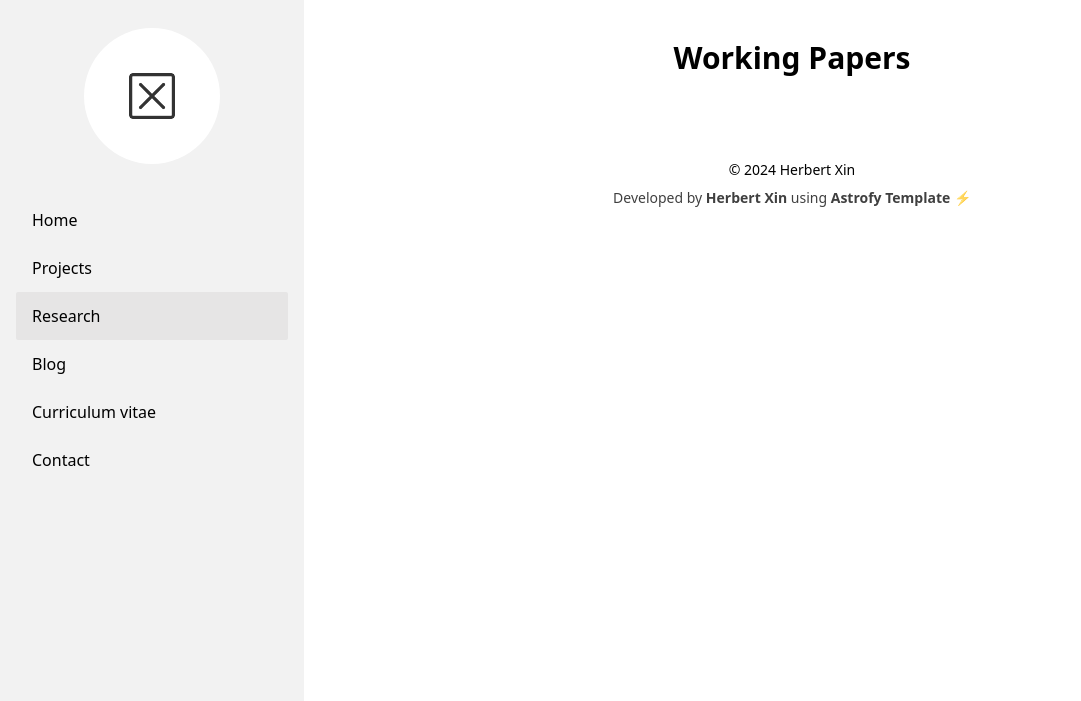
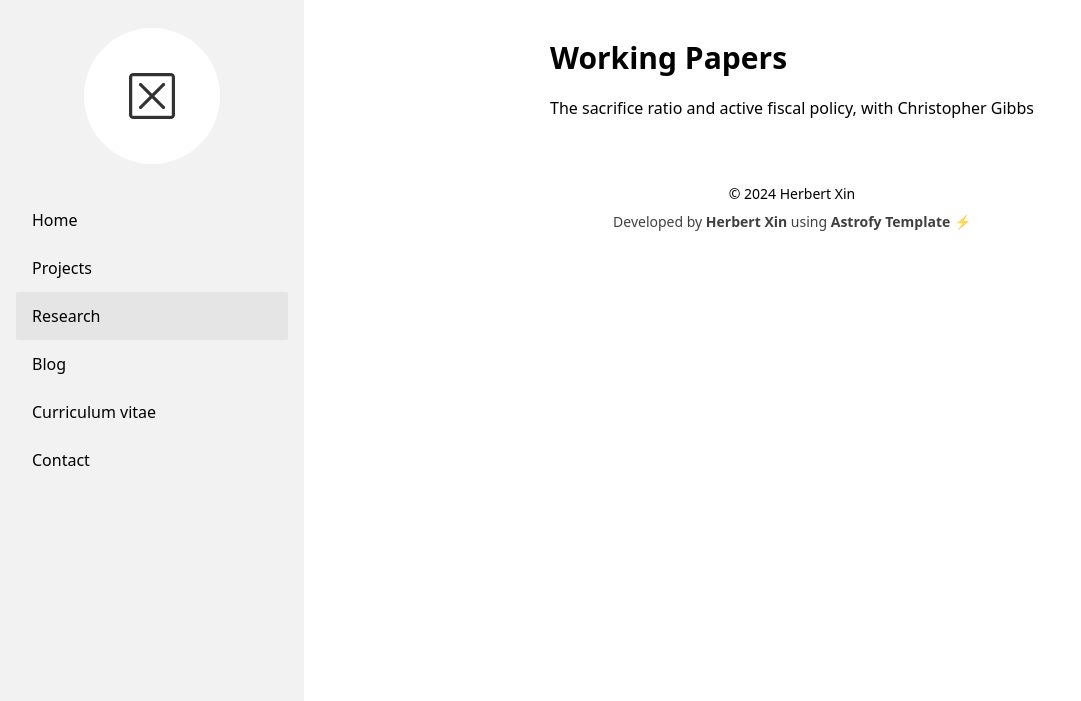
Before and after one commit to herbertwxin/herbertwxin.github.io, an Astro site: page /research in a window 1280 px wide. Shown: the top 701 px of the page, without its empty margins (0-1081 px from the left). Built offline with nearby package versions, Linux system fonts and the light colour scheme; Astro itself is replaced by a stand-in of ours.

Commit message:
Added new working paper

```diff
--- a/src/pages/research.astro
+++ b/src/pages/research.astro
@@ -7,4 +7,8 @@ import BaseLayout from "../layouts/BaseLayout.astro";
         <div class="text-3xl w-full font-bold">Working Papers</div>
     </div>
 
+    <text>
+        The sacrifice ratio and active fiscal policy, with Christopher Gibbs
+    </text>
+
 </BaseLayout>
```
